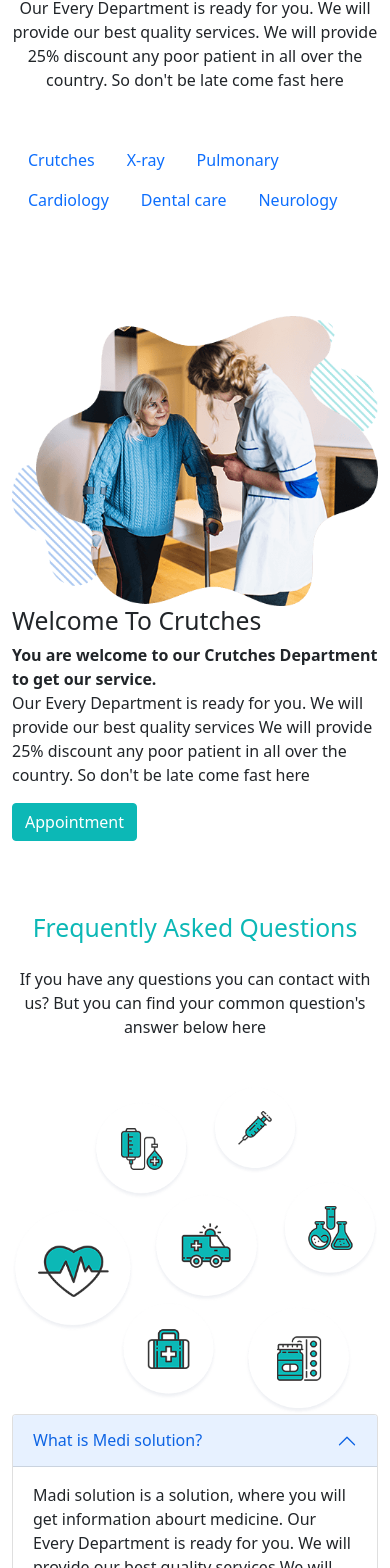
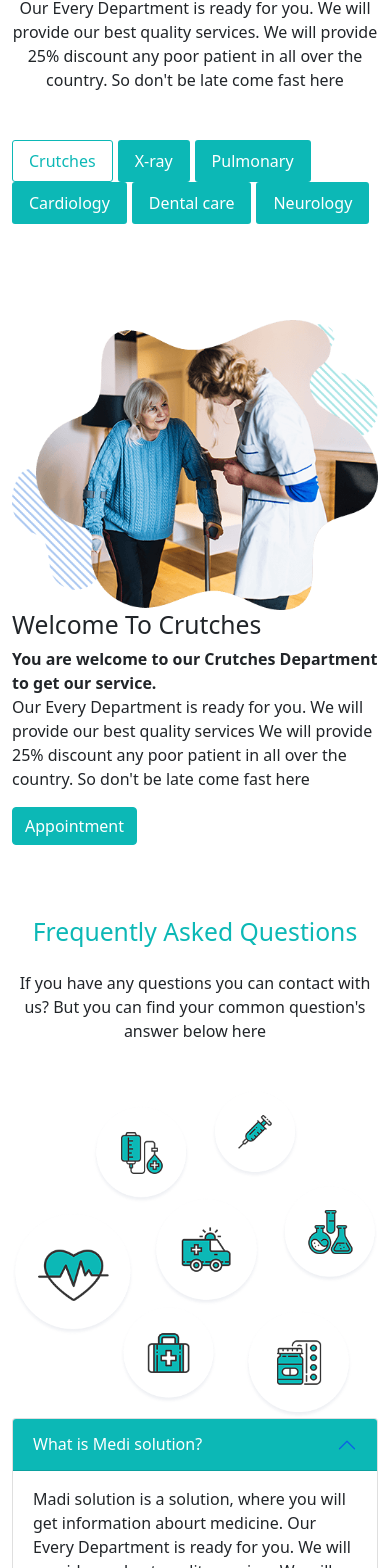
Before and after one commit to shabbir3g/zara-clinic, a React (Create React App) app: page / in a window 390 px wide. Shown: the part 4296-5864 px from the top of the page. Built offline with nearby package versions, Linux system fonts and the light colour scheme; no server answers.

Commit message:
fix responsive issues

```diff
--- a/public/index.html
+++ b/public/index.html
@@ -15,6 +15,9 @@
       user's mobile device or desktop. See https://developers.google.com/web/fundamentals/web-app-manifest/
     -->
     <link rel="manifest" href="%PUBLIC_URL%/manifest.json" />
+    <link rel="preconnect" href="https://fonts.googleapis.com">
+    <link rel="preconnect" href="https://fonts.gstatic.com" crossorigin>
+    <link href="https://fonts.googleapis.com/css2?family=Montserrat&display=swap" rel="stylesheet">
     <!--
       Notice the use of %PUBLIC_URL% in the tags above.
       It will be replaced with the URL of the `public` folder during the build.
--- a/src/App.css
+++ b/src/App.css
@@ -1,3 +1,6 @@
+body {
+  font-family: "Montserrat", sans-serif;
+}
 a {
   text-decoration: none !important;
 }
@@ -221,6 +224,27 @@ textarea#comment {
   width: 100%;
 }
 
+.our-department .nav-item .nav-link {
+  background: #0cb8b6;
+  color: #fff;
+  margin-right: 5px;
+  border: 1px solid transparent;
+  border-radius: 3px;
+  cursor: pointer;
+}
+.our-department .nav-item .nav-link:focus,
+.our-department .nav-item .nav-link:hover,
+.our-department .nav-item .nav-link.active {
+  color: #0cb8b6;
+  background: #fff;
+  border: 1px solid #0cb8b6;
+}
+
+.accordion-button:not(.collapsed) {
+  color: #fff !important;
+  background-color: #0cb8b6 !important;
+}
+
 @media only screen and (max-width: 688px) {
   .login-form {
     width: 75%;
--- a/src/Pages/Authentication/Login/Login.js
+++ b/src/Pages/Authentication/Login/Login.js
@@ -5,7 +5,7 @@ import useAuth from '../../../hooks/useAuth';
 
 
 const Login = () => {
-    const {signInWithGoogle, signInUserEmailPassword} = useAuth();
+    const {signInWithGoogle, signInUserEmailPassword, setError, error} = useAuth();
 
     const [email, setEmail] = useState('');
     const [passWord, setPassWord] = useState('');
@@ -28,7 +28,10 @@ const Login = () => {
 
         .then(result =>{
             history.push(redurectURI)
-        });
+        })
+        .catch((error) => {
+            setError(error.message);
+        })
 
 
     }
@@ -66,6 +69,7 @@ const Login = () => {
                 Sign In
                 </Button>
                 </div>
+                <p className="text-center text-danger mt-3">{error}</p>
                 <Link className="text-center mt-2 text-decoration-none d-block zara-text text-primary" to="/register">Don't have Account? Please Register</Link>
                 <div className="gap-2 my-5 text-center">
                 <Button variant="warning" onClick={handleWithGoogleLogin} className="btn btn-primary mb-5 ">Login With Google</Button>
--- a/src/Pages/Authentication/Register/Register.js
+++ b/src/Pages/Authentication/Register/Register.js
@@ -5,7 +5,7 @@ import useAuth from '../../../hooks/useAuth';
 
 const Register = () => {
 
-    const {createUserEmailPassword} = useAuth();
+    const {createUserEmailPassword, error} = useAuth();
 
     const [name, setName] = useState('');
     const [email, setEmail] = useState('');
@@ -31,12 +31,6 @@ const Register = () => {
         }
 
     }
-
-
-
-
-
-
 
 
     return (
@@ -78,6 +72,7 @@ const Register = () => {
                     Registration
                 </Button>
                 </div>
+                <p className="text-center text-danger mt-3">{error}</p>
                 <Link className="text-center mt-2 text-decoration-none d-block zara-text text-primary" to="/login">Already have an account</Link>
            </div>
         </div>
--- a/src/Pages/Home/Department/Department.js
+++ b/src/Pages/Home/Department/Department.js
@@ -10,7 +10,7 @@ import neurology from '../../../images/neurology.png'
 
 const Department = () => {
     return (
-        <div>
+        <div className="our-department">
             <Container>
                 <h2 className="text-center my-4 zara-text text-primary">Our Department</h2>
                 <p className="mb-5 text-center">Our Every Department is ready for you. We will provide our best quality services.   We will provide  <br />  25% discount any poor patient in all over the country. So don't be late come fast here</p>
--- a/src/Pages/Shared/Header/Header.js
+++ b/src/Pages/Shared/Header/Header.js
@@ -6,6 +6,8 @@ import logo from '../../../images/logo.png'
 
 const Header = () => {
     const {user, logOut} = useAuth();
+
+    console.log(user.photoURL);
 
     return (
         <div>
@@ -31,11 +33,16 @@ const Header = () => {
                 <>
                     <span className="st-top-header-btn st-smooth-move">{user.displayName}</span>
 
-                        <span className="st-top-header-btn st-smooth-move"><img src={user.photoURL} alt="" /></span>
+                    {
+                        user.photoURL == null ? ""
+
+                        : <span className="st-top-header-btn st-smooth-move"><img src={user.photoURL} alt="" /></span>
+                    }
 
 
 
-                    <span className="st-top-header-btn st-smooth-move"> <Button className=" zara-btn" variant="primary" size="sm" onClick={logOut} >Log Out</Button></span>
+
+                    <span className="st-top-header-btn st-smooth-move"> <Button className="zara-btn" variant="primary" size="sm" onClick={logOut} >Log Out</Button></span>
 
                 </>
 
--- a/src/hooks/useFirebase.js
+++ b/src/hooks/useFirebase.js
@@ -8,6 +8,7 @@ const useFirebase = () => {
 
     const [user, setUser] = useState({});
     const [isLoading, setIsLoading] = useState(true);
+    const [error, setError] = useState("");
 
     const auth = getAuth();
     const googleProvider = new GoogleAuthProvider();
@@ -33,7 +34,7 @@ const useFirebase = () => {
 
         })
         .catch((error) => {
-            console.log(error.message);
+            setUser(error.message);
         })
         .finally(() => setIsLoading(false))
 
@@ -79,6 +80,8 @@ const useFirebase = () => {
         createUserEmailPassword,
         signInUserEmailPassword,
         isLoading,
+        setError,
+        error,
         user
     }
 
```
